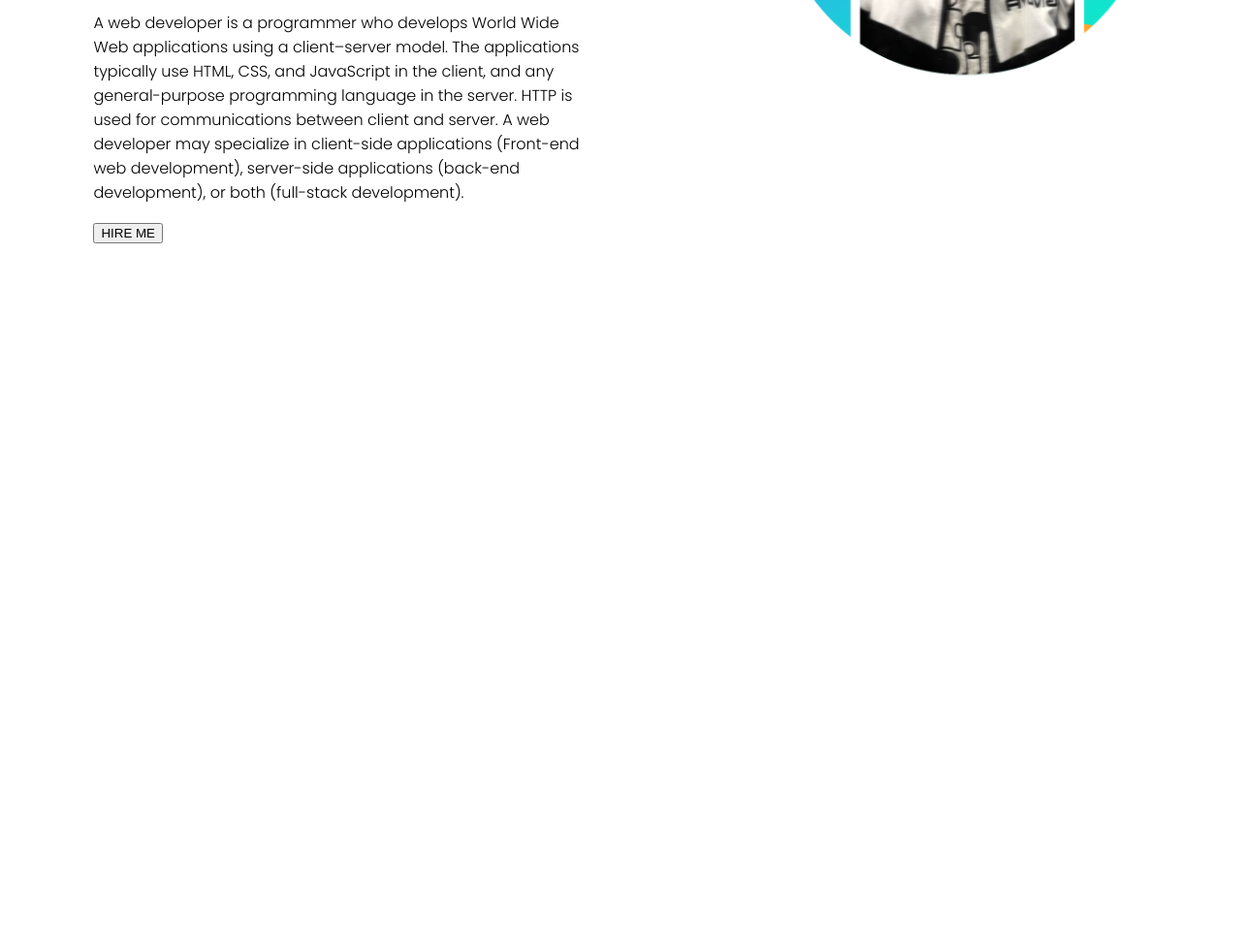
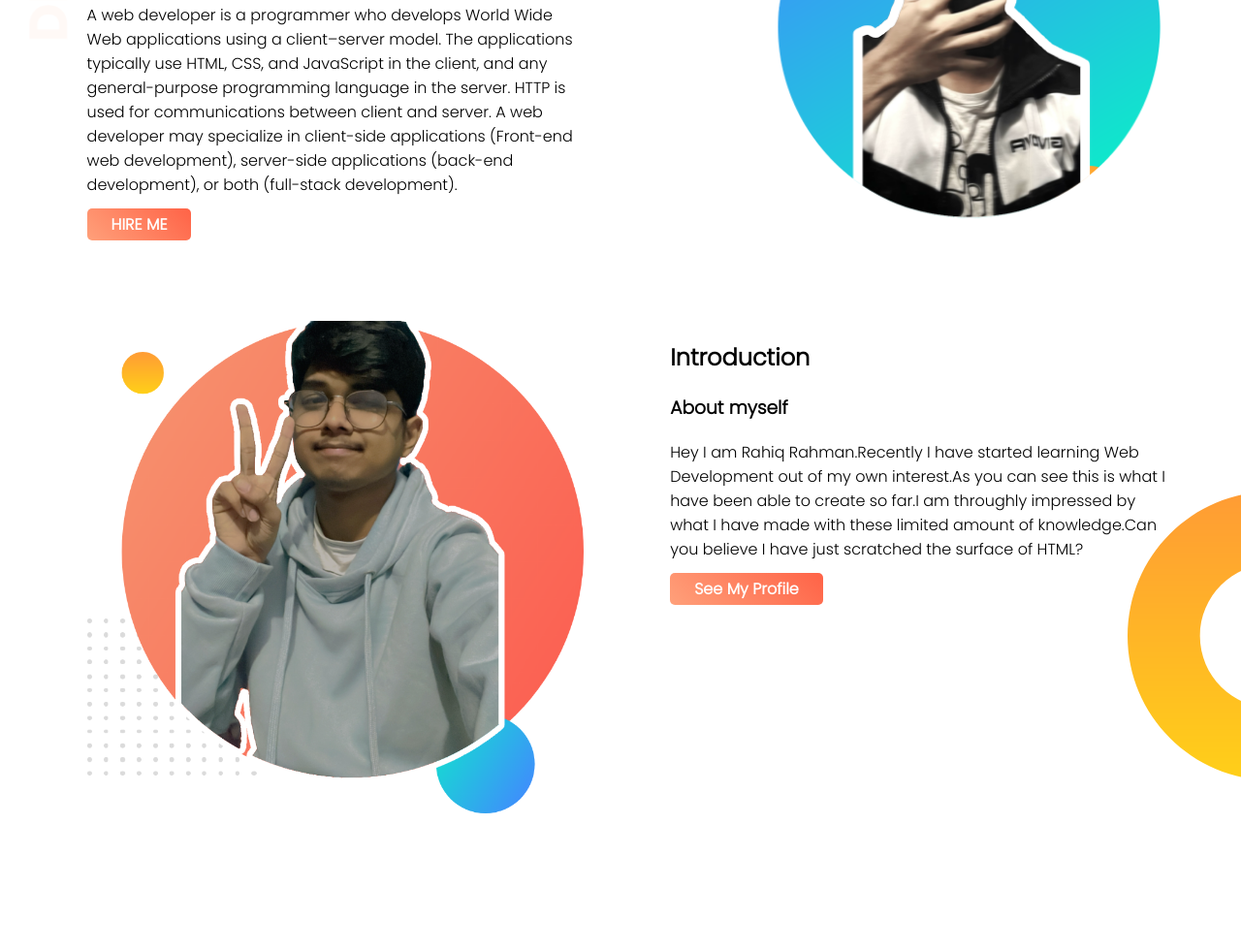
Before and after one commit to rahiq-rahman/Web-Portfolio, a plain HTML site: page index.html in a window 1280 px wide. Shown: the part 319-1300 px from the top of the page at 97% size. Before the commit the page ends 800 px from the top, so only its background shows below. Drawn offline with Linux system fonts and the light colour scheme.

Commit message:
saving upto 4.10

```diff
--- a/index.html
+++ b/index.html
@@ -1,25 +1,34 @@
 <!DOCTYPE html>
 <html lang="en">
 <head>
-    <meta charset="UTF-8">
-    <meta http-equiv="X-UA-Compatible" content="IE=edge">
-    <meta name="viewport" content="width=device-width, initial-scale=1.0">
     <title>Rahiq's Portfolio</title>
     <link href="https://fonts.googleapis.com/css2?family=Poppins:wght@300&display=swap" rel="stylesheet">
     <link rel="stylesheet" href="style.css">
 </head>
 <body>
-    <section>
+    <section class ="banner">
         <div class = "Half-width">
             <h1>Welcome To</h1>
             <h1><span class ="name-highlight">Rahiq's</span> Portfolio!</h1>
             <h3>World class Web developer</h3>
             <p>A web developer is a programmer who develops World Wide Web applications using a client–server model. The applications typically use HTML, CSS, and JavaScript in the client, and any general-purpose programming language in the server. HTTP is used for communications between client and server. A web developer may specialize in client-side applications (Front-end web development), server-side applications (back-end development), or both (full-stack development).</p>
-            <button>HIRE ME</button>
+            <a class="button" target="blank" href="https://github.com/rahiq-rahman"> HIRE ME</a>
         </div>
         <div class = "Half-width">
             <img src="Images/Profile1.png">
         </div>
     </section>
+    <section class ="dream">
+        <div class ="Half-width2">
+            <img src="Images/profile2.png">
+        </div>
+        <div class ="Half-width2">
+            <h2>Introduction</h2>
+            <h3>About myself</h3>
+            <p>Hey I am Rahiq Rahman.Recently I have started learning Web Development out of my own interest.As you can see this is what I have been able to create so far.I am throughly impressed by what I have made with these limited amount of knowledge.Can you believe I have just scratched the surface of HTML?</p>
+            <a class ="button" target="blank" href="https://www.linkedin.com/in/rahiq-rahman-a246b4251/">See My Profile</a>
+        </div>
+
+    </section>
 </body>
 </html>
--- a/style.css
+++ b/style.css
@@ -1,5 +1,6 @@
 body{
     font-family: 'Poppins', sans-serif;
+    margin: 0px;
 }
 h1{
     font-size: 50px;
@@ -12,6 +13,38 @@ h1{
     margin-left: 5%;
     padding-left: 2%;
     float: left;
-}.Half-width img{
+}
+.Half-width2{
+    width: 40%;
+    margin-left: 5%;
+    padding-left: 2%;
+    float: left;
+}
+.Half-width img{
+    padding-top: 150px;
     width: 100%;
 }
+.Half-width2 img{
+    width: 100%;
+}
+.banner{
+    background-image: url("Images/top-banner.png");
+    background-repeat: no-repeat;
+}
+section{
+    height: 500px;
+    padding-bottom: 150px;
+}
+.button{
+    text-decoration: none;
+    background-image: linear-gradient(45deg,lightSalmon,tomato);
+    padding: 5px 25px;
+    border-radius: 5px;
+    color: white;
+    font-weight: bold;
+}
+.dream{
+        background-image: url("Images/dream-bg.png");
+        background-repeat: no-repeat;
+        background-position: right;
+}
```
Also changed, not shown: Images/profile2.png (added).
